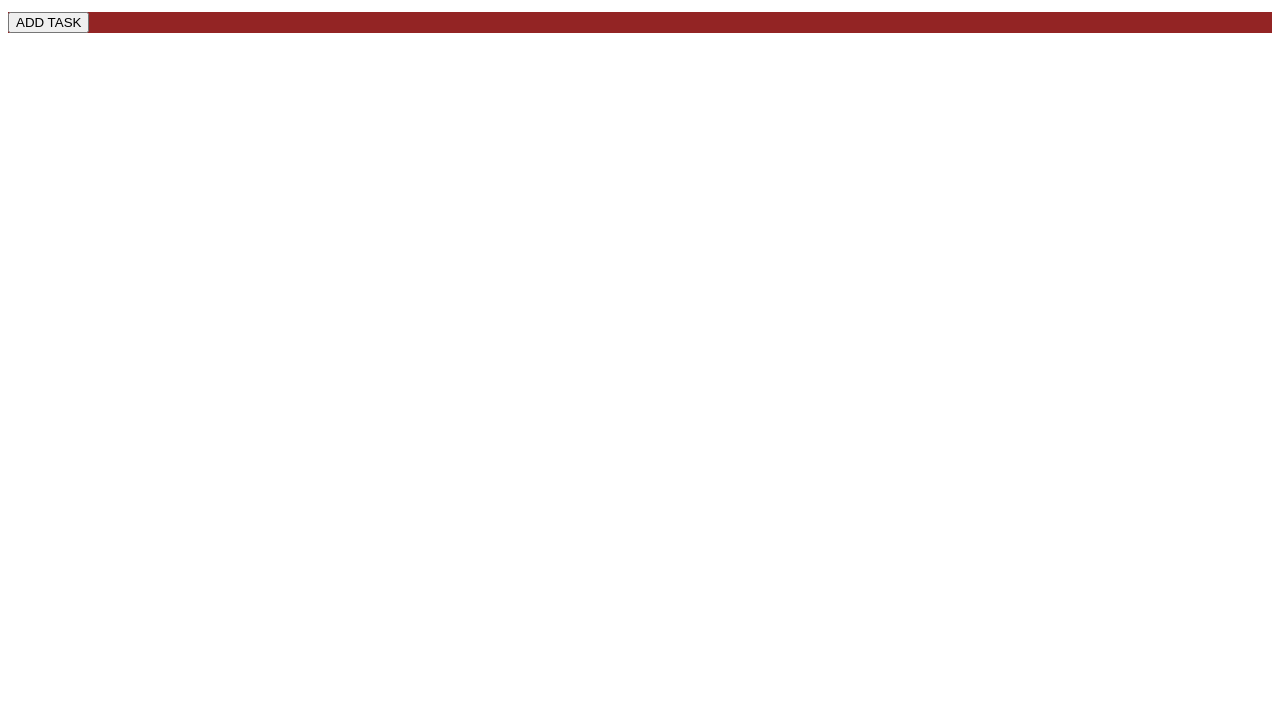
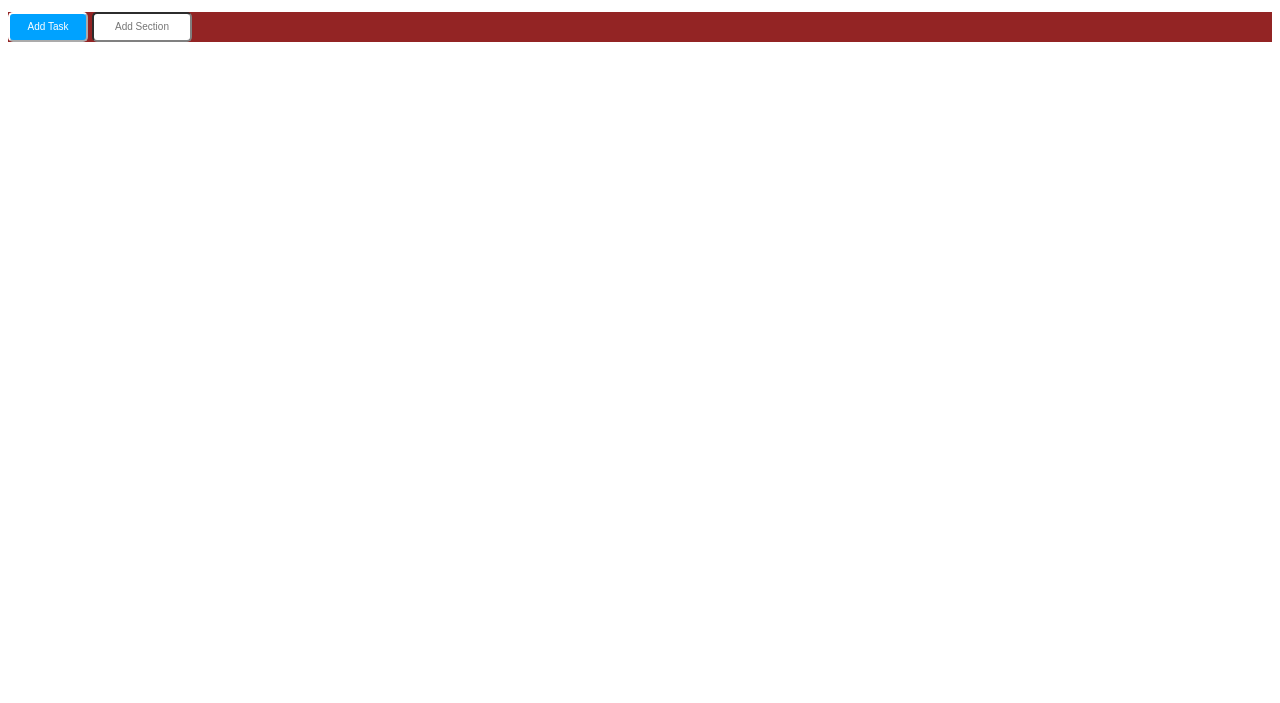
Before and after one commit to michele-pupo/html-css-toboolist, a plain HTML site: page index.html in a window 1280 px wide. Shown: the part 97-800 px from the top of the page. Drawn offline with Linux system fonts and the light colour scheme.

Commit message:
end navbar

```diff
--- a/CSS/style.css
+++ b/CSS/style.css
@@ -3,6 +3,7 @@
     box-sizing: border-box;
 }
 /*
+
 
 /* testo logo */
 .logo-text{
@@ -11,10 +12,40 @@
 }
 /* fine testo logo */
 
+
 /* main */
 main{
     background-color: rgb(147, 36, 36);
+}
+/* fine main */
 
 
+/* nav */
+nav{
+    border: 50px;
 }
-/* fine main */
+/* fine nav */
+
+/* buttom */
+.button {
+    background-color: rgb(0, 162, 255);
+    border-radius: 5px;
+    color: white;
+    border-color: white;
+    height: 30px;
+    width: 80px;
+    font-size: 10px;
+}
+/* fine buttom */
+
+
+/* text */
+input{
+    text-align: center;
+    border-radius: 5px;
+    height: 30px;
+    width: 100px;
+    border-color: gray;
+    font-size: 10px;: ;
+}
+/* fine text */
--- a/index.html
+++ b/index.html
@@ -19,7 +19,8 @@
 
             <!-- navbar -->
             <nav>
-                <button type="button">ADD TASK</button>
+                <button type="button" class="button">Add Task</button>
+                <input type="text" placeholder="Add Section">
             </nav>
             <!--fine navbar -->
 
```
